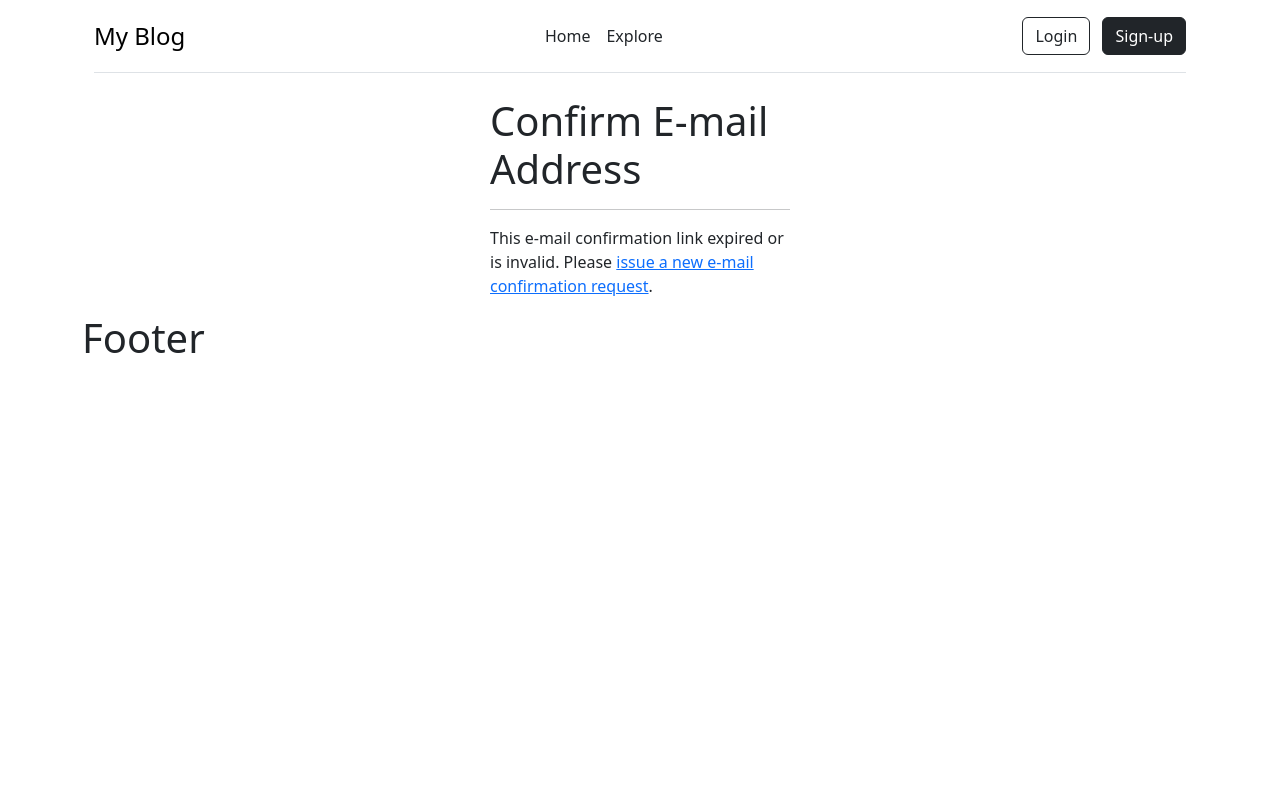
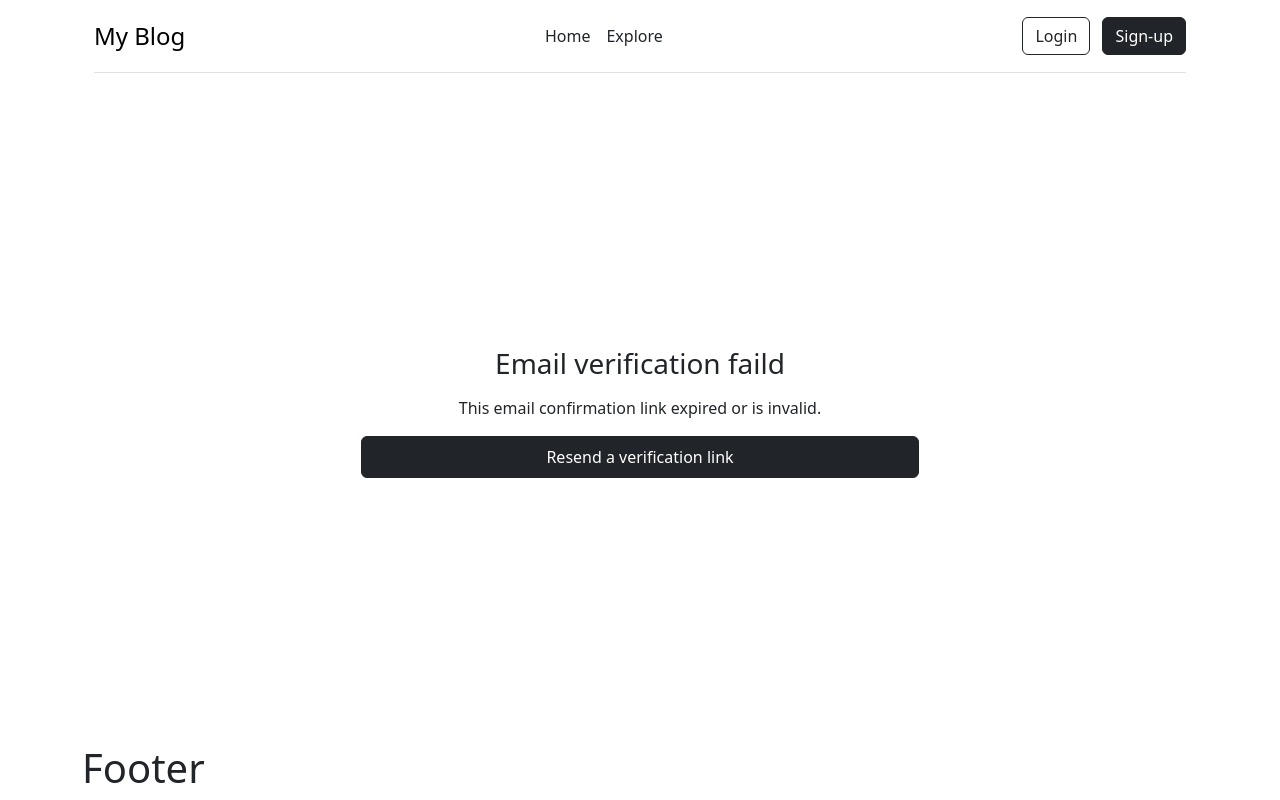
Before and after one commit to Bassel-A-Elazab/SimpleBlogUsingDjangoAndTemplate, a Django app: a page that uses webblog/templates/account/email_confirm.html in a window 1280 px wide. Run offline with Django 4.2, Linux system fonts and the light colour scheme.

Commit message:
Redesign the email confirmation page using Bootstrap.

```diff
--- a/webblog/templates/account/email_confirm.html
+++ b/webblog/templates/account/email_confirm.html
@@ -1,37 +1,39 @@
 {% extends 'account/base.html' %}
+{% load static i18n %}
+{% load account %}
+{% block head_title %}{% trans 'Confirm E-mail Address '%}{% endblock %}
+{% block content %}
 
-{% load i18n %}
-{% load account %}
-
-{% block head_title %}{% trans 'Confirm E-mail Address '%}{% endblock %}
-
-{% block content %}
-    <div class="email_confirm_container">
-        <div class="email_confirm_content">
-            <h1>{% trans 'Confirm E-mail Address' %}</h1>
-            <hr>
+<div class="d-flex flex-grow-1 justify-content-center align-items-center">
+    <div class="w-50">
         {% if confirmation %}
         {% user_display confirmation.email_address.user as user_display %}
-                <p>
+
+        <h1 class="h3 mb-3 fw-normal text-center">{% trans 'Verify your email address' %}</h1>
+        <p class="mb-4 text-center">
             {% blocktrans with confirmation.email_address.email as email %}
-                Please confirm that <a href="mailto:{{ email }}">{{ email }}</a> is an e-mail address for user {{ user_display }}.
+            You've entered <span class="fw-bold">{{ email }}</span> as the email address for your account.
+            Please, verify this email by clicking the button below.
             {% endblocktrans %}
+        </p>
         <form method="post" action="{% url 'account_confirm_email' confirmation.key %}">
             {% csrf_token %}
-                    <button type="submit" class="confirm_email_button">
-                        {% trans 'Confirm' %}
-                    </button>
+            <button class="btn btn-dark text-white w-100 py-2" type="submit">{% trans 'Verify your email' %}</button>
         </form>
-                </p>
+
         {% else %}
         {% url 'account_email' as email_url %}
-                <p>
+        <h1 class="h3 mb-3 fw-normal text-center">{% trans 'Email verification faild' %}</h1>
+        <p class="text-center">
             {% blocktrans %}
-                    This e-mail confirmation link expired or is invalid.
-                    Please <a href="{{ email_url }}">issue a new e-mail confirmation request</a>.
+            This email confirmation link expired or is invalid.
             {% endblocktrans %}
         </p>
+        <div class="col-12 text-center my-3">
+            <a class="btn btn-dark text-white w-100 py-2" href="{{ email_url }}">Resend a verification link</a>
+        </div>
         {% endif %}
     </div>
 </div>
+
 {% endblock %}
```
Also changed, not shown: webblog/templates/account/verification_sent.html (+14 -17 lines). Lines whose indentation alone changed are shown as unchanged.
